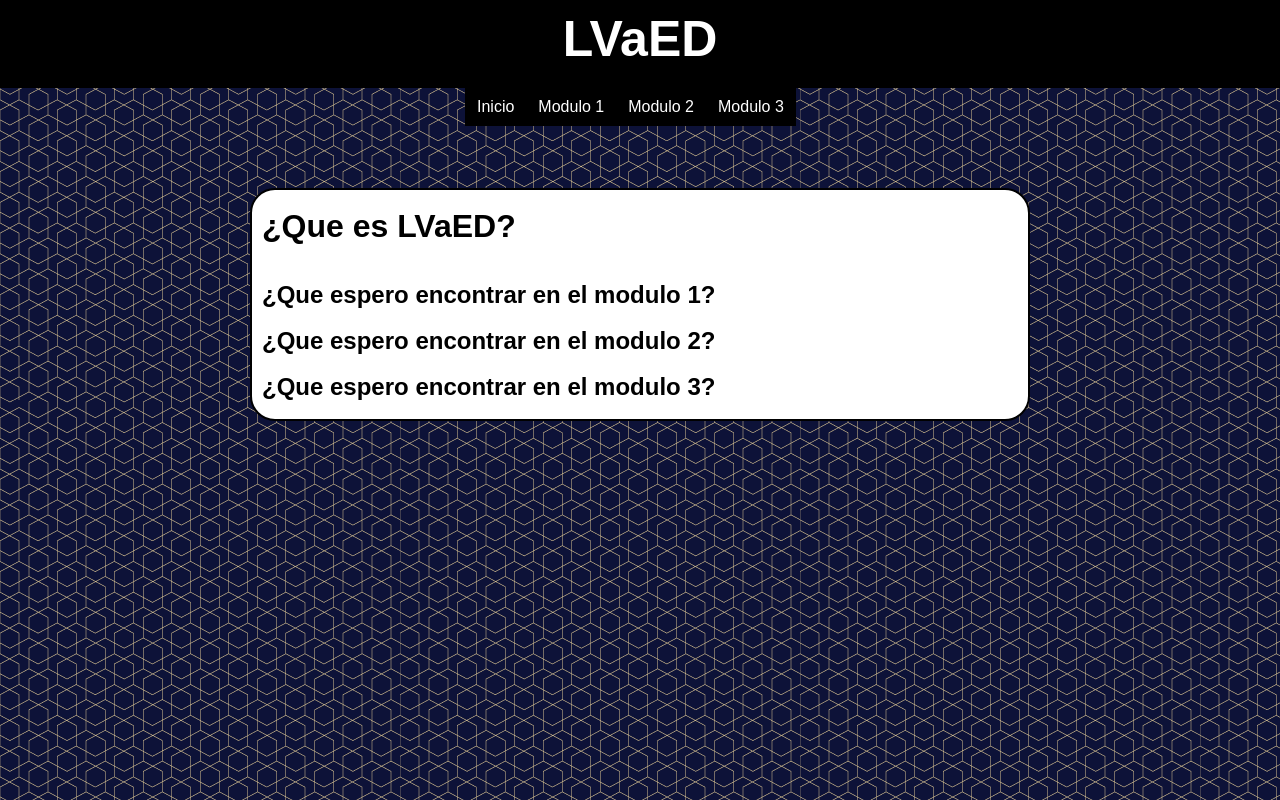
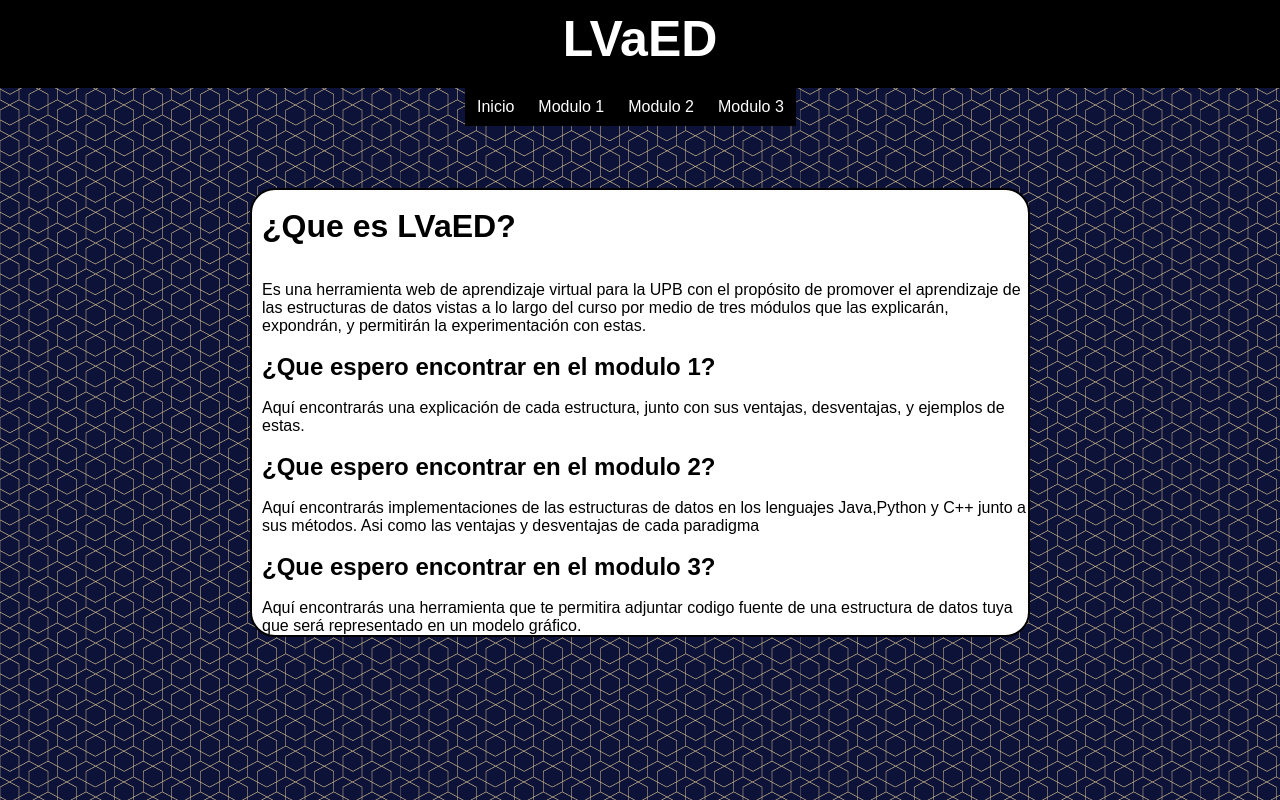
Before and after one commit to diegoaach/Equipo1-EstructurasDeDatos, a Python web app: template templates/index.html in a window 1280 px wide. Run offline with Jinja, Linux system fonts and the light colour scheme; the template is opened without the code that fills it, so the values that code supplies are empty.

Commit message:
Update index.html

```diff
--- a/templates/index.html
+++ b/templates/index.html
@@ -124,13 +124,21 @@
         <br>
 
         <h1>¿Que es LVaED?</h1><br><br>
-        <p></p>
+        <p>
+            Es una herramienta web de aprendizaje virtual para la UPB con el propósito de promover el aprendizaje de las estructuras de datos vistas a lo largo del curso por medio de tres módulos que las explicarán, expondrán, y permitirán la experimentación con estas.
+        </p><br>
         <h2>¿Que espero encontrar en el modulo 1? </h2><br>
-        <p></p>
+        <p>
+            Aquí encontrarás una explicación de cada estructura, junto con sus ventajas, desventajas, y ejemplos de estas.
+        </p><br>
         <h2>¿Que espero encontrar en el modulo 2? </h2><br>
-        <p></p>
+        <p>
+            Aquí encontrarás implementaciones de las estructuras de datos en los lenguajes Java,Python y C++ junto a sus métodos. Asi como las ventajas y desventajas de cada paradigma
+        </p><br>
         <h2>¿Que espero encontrar en el modulo 3?</h2><br>
-        <p></p>
+        <p>
+            Aquí encontrarás una herramienta que te permitira adjuntar codigo fuente de una estructura de datos tuya que será representado en un modelo gráfico.
+        </p>
     </div>
     <script src="prism.js"></script>
 </body>
```
